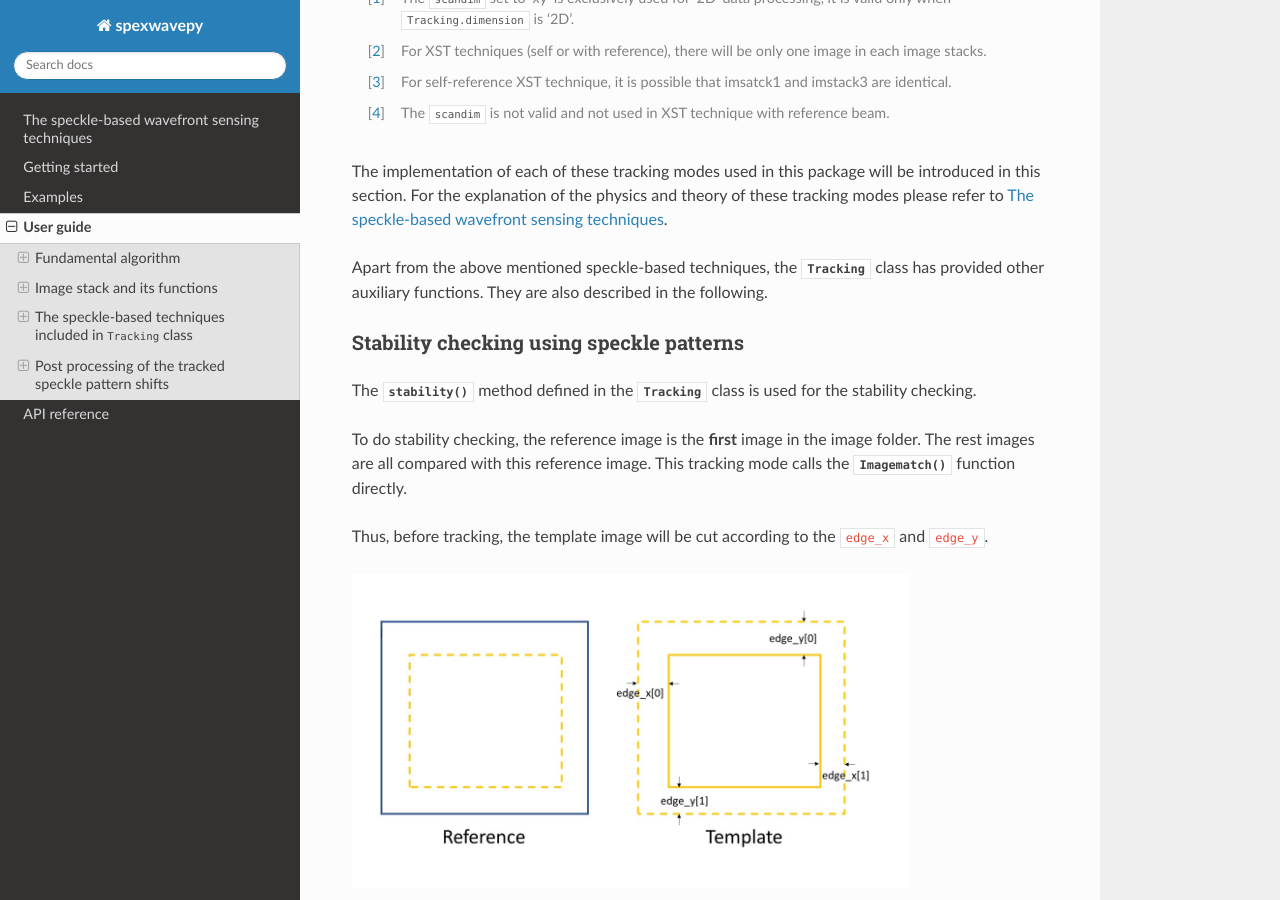
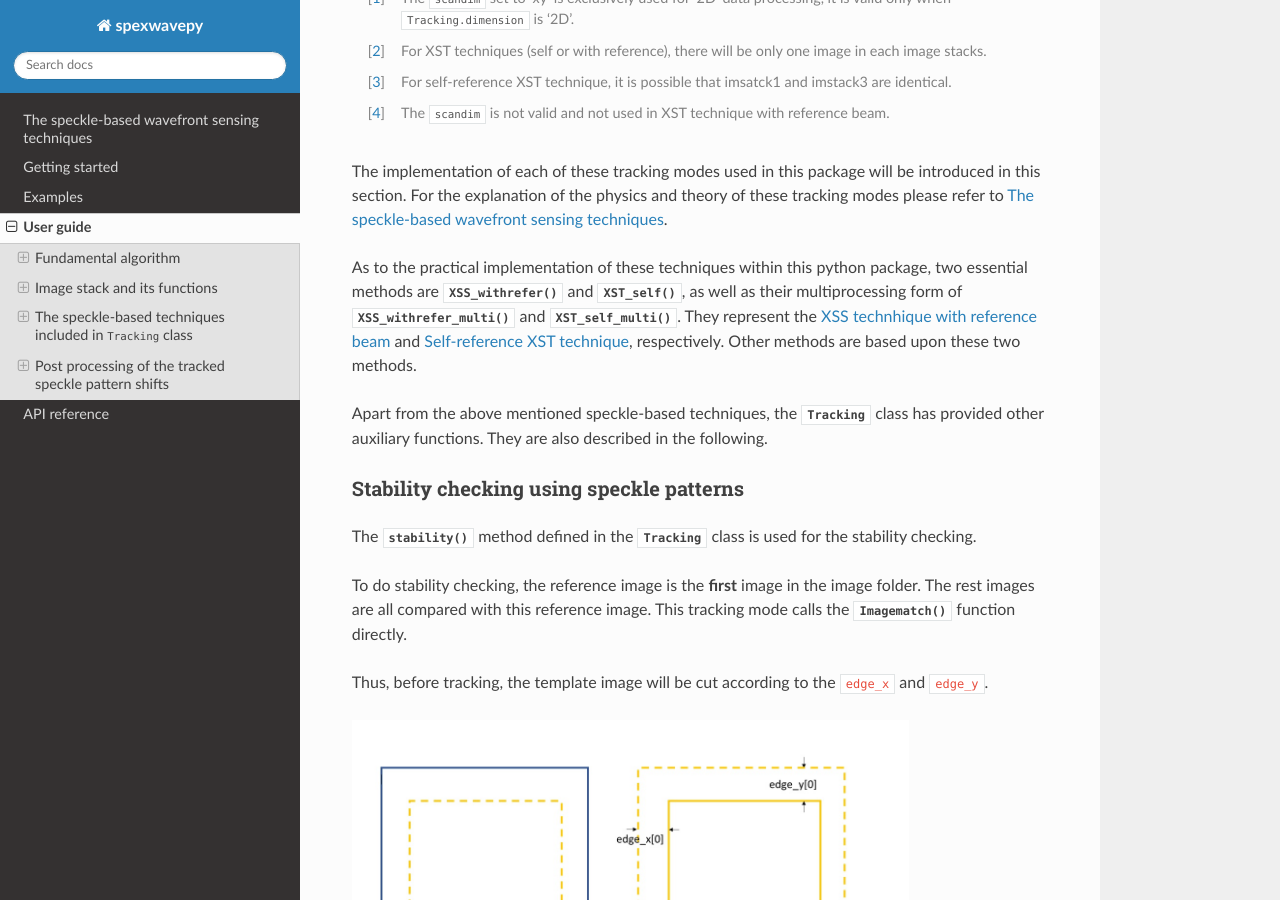
Before and after one commit to wholingfei/spexwavepy, a Sphinx documentation site: the page built from docs/source/userguide.rst, in a window 1280 px wide and 900 px high, scrolled down 12743 px. Built offline with Sphinx 7.4.7 and the Read the Docs theme 2.0.0, drawn with Linux system fonts in a browser that asks for light colours.

Commit message:
minor, before exp meth check

```diff
--- a/docs/source/userguide.rst
+++ b/docs/source/userguide.rst
@@ -523,6 +523,15 @@ in this package will be introduced in this section.
 For the explanation of the physics and theory of these
 tracking modes please refer to
 :doc:`The speckle-based wavefront sensing techniques <principle>`.
+
+As to the practical implementation of these techniques within this python package,
+two essential methods are :py:meth:`~spexwavepy.trackfun.Tracking.XSS_withrefer`
+and :py:meth:`~spexwavepy.trackfun.Tracking.XST_self`, as well as their
+multiprocessing form of :py:meth:`~spexwavepy.trackfun.Tracking.XSS_withrefer_multi`
+and :py:meth:`~spexwavepy.trackfun.Tracking.XST_self_multi`.
+They represent the :ref:`XSS technhique with reference beam <prinXSSRefer>` and
+:ref:`Self-reference XST technique <prinXSTSelf>`, respectively.
+Other methods are based upon these two methods.
 
 Apart from the above mentioned speckle-based techniques,
 the :py:class:`~spexwavepy.trackfun.Tracking` class has provided
```
Also changed, not shown: 6 other files.
